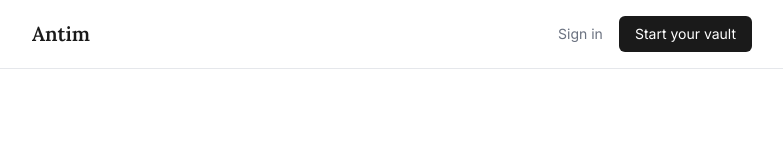
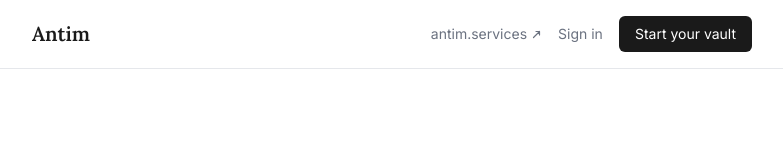
Before and after one commit to parisalyon69/antim-vault, a Next.js app: page / in a window 1280 px wide. Shown: the top 160 px of the page, without its empty margins (248-1031 px from the left). Built offline with nearby package versions, Linux system fonts and the light colour scheme.

Commit message:
feat: add antim.services link in vault header

```diff
--- a/app/page.tsx
+++ b/app/page.tsx
@@ -11,6 +11,17 @@ export default function HomePage() {
             Antim
           </Link>
           <div className="flex items-center gap-4">
+            <a
+              href="https://antim.services"
+              target="_blank"
+              rel="noopener noreferrer"
+              className="hidden min-[400px]:inline-flex items-center gap-1 text-sm text-[#6b7280] hover:text-[#1a1a1a] transition-colors"
+            >
+              antim.services
+              <svg width="11" height="11" viewBox="0 0 11 11" fill="none" aria-hidden="true">
+                <path d="M2.5 8.5L8.5 2.5M8.5 2.5H5M8.5 2.5V6" stroke="currentColor" strokeWidth="1.2" strokeLinecap="round" strokeLinejoin="round" />
+              </svg>
+            </a>
             <Link href="/auth/login" className="text-sm text-[#6b7280] hover:text-[#1a1a1a] transition-colors">
               Sign in
             </Link>
```
